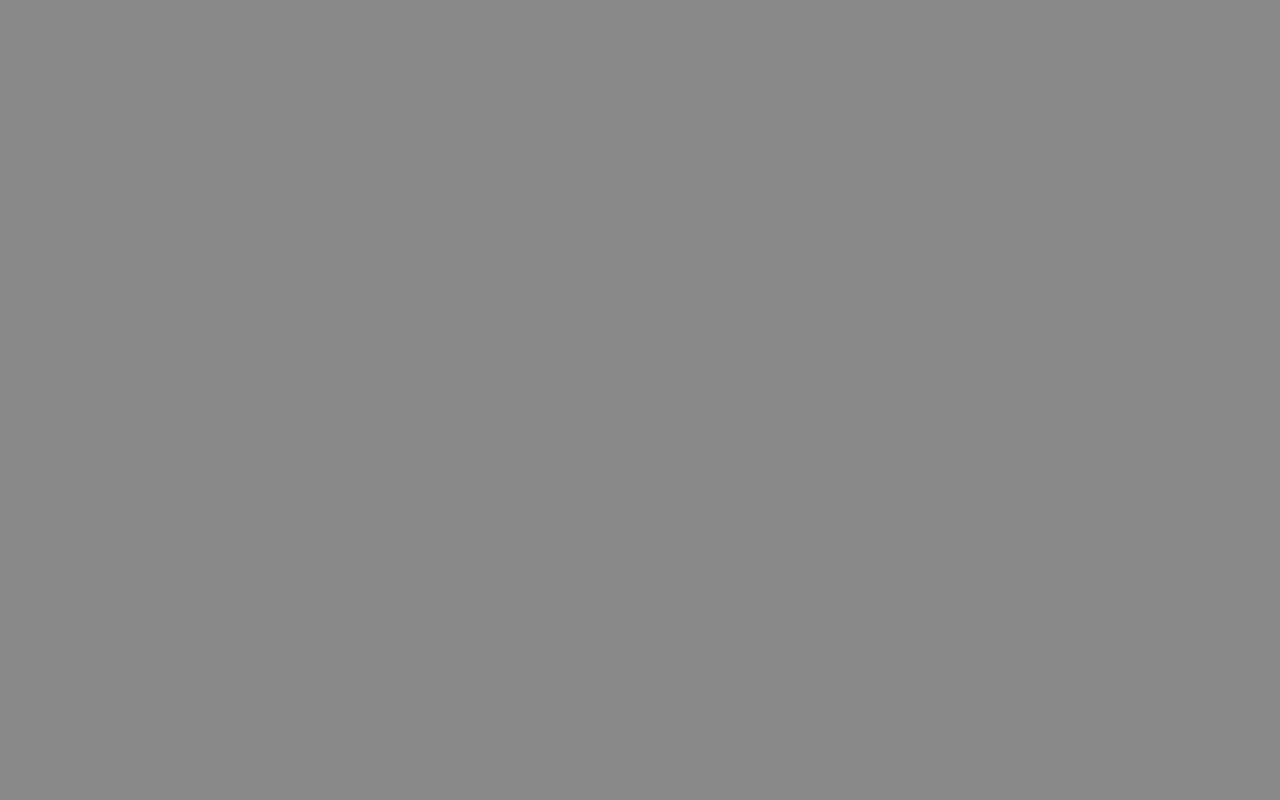
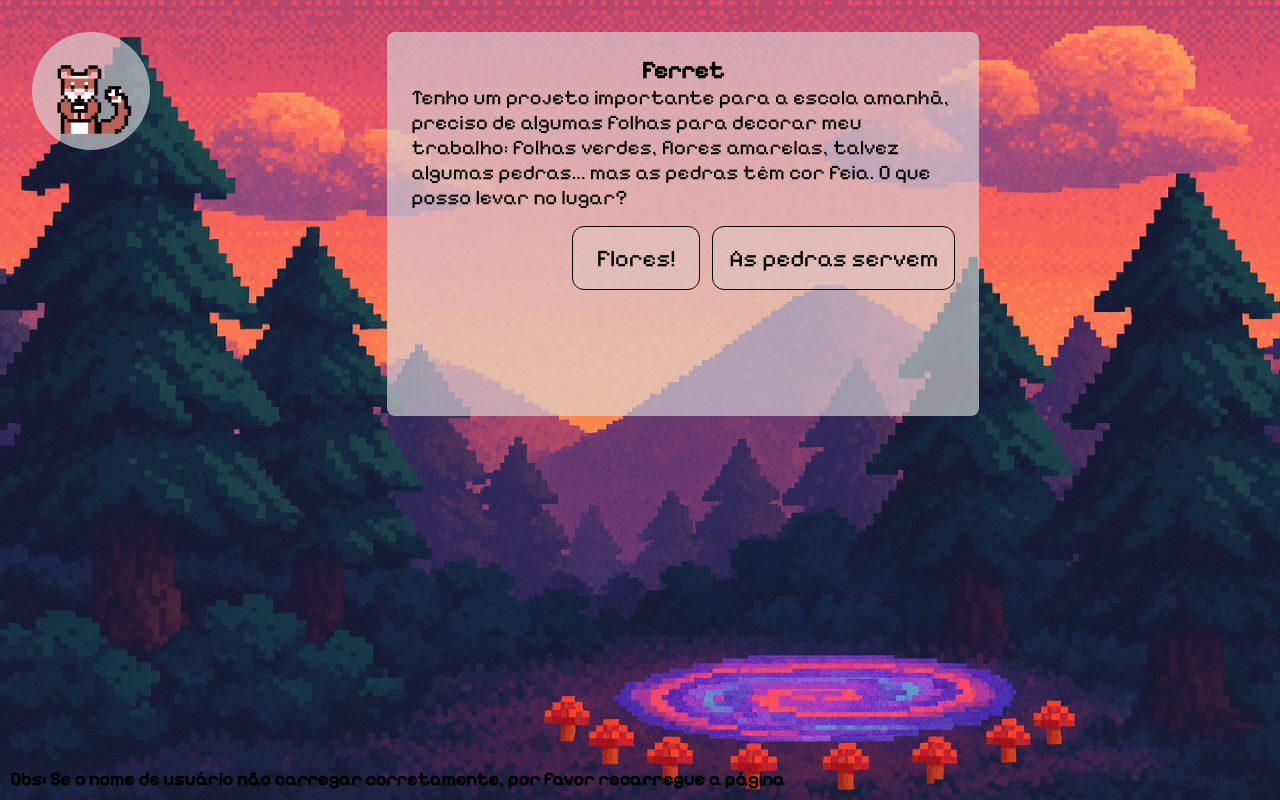
Before and after one commit to gustavoZuin237/kingdom-of-dialect, a React (Vite) app: page /#/level0 in a window 1280 px wide. Built offline with nearby package versions, Linux system fonts and the light colour scheme.

Commit message:
Fix: corrected image pathing to work in production

```diff
--- a/src/App.tsx
+++ b/src/App.tsx
@@ -4,7 +4,7 @@ import { defaultTheme } from "./styles/themes/default";
 import { GlobalStyle } from "./styles/global";
 
 import {
-  BrowserRouter
+  HashRouter
 } from "react-router-dom";
 
 import { Router } from "./router";
@@ -14,9 +14,9 @@ document.title = "K.O.D | Kingdom of Dialect";
 export function App() {
   return (
     <ThemeProvider theme={defaultTheme}>
-      <BrowserRouter basename="/kingdom-of-dialect">
+      <HashRouter>
         <Router />
-       </BrowserRouter>
+      </HashRouter>
 
       <GlobalStyle />
     </ThemeProvider>
--- a/src/components/CharacterImage/index.tsx
+++ b/src/components/CharacterImage/index.tsx
@@ -9,31 +9,31 @@ export function CharacterImage({level} : CharacterImagePropsI) {
 
     switch (level) {
         case 0:
-            imageSrc = '/assets/characters/ferret.png'
+            imageSrc = `${import.meta.env.BASE_URL}assets/characters/ferret.png`
             break;
 
         case 1:
-            imageSrc = '/assets/characters/aunt_ferret.png'
+            imageSrc = `${import.meta.env.BASE_URL}assets/characters/aunt_ferret.png`
             break;
 
         case 2:
-            imageSrc = '/assets/characters/fox.png'
+            imageSrc = `${import.meta.env.BASE_URL}assets/characters/fox.png`
             break;
 
         case 3:
-            imageSrc = '/assets/characters/frog.png'
+            imageSrc = `${import.meta.env.BASE_URL}assets/characters/frog.png`
             break;
 
         case 4:
-            imageSrc = '/assets/characters/duck.png'
+            imageSrc = `${import.meta.env.BASE_URL}assets/characters/duck.png`
             break;
 
         case 5:
-            imageSrc = '/assets/characters/aunt_ferret.png'
+            imageSrc = `${import.meta.env.BASE_URL}assets/characters/aunt_ferret.png`
             break;
 
         case 6:
-            imageSrc = '/assets/characters/bones.png'
+            imageSrc = `${import.meta.env.BASE_URL}assets/characters/bones.png`
             break;
 
 
--- a/src/pages/credits/styles.ts
+++ b/src/pages/credits/styles.ts
@@ -8,7 +8,7 @@ export const PageContainer = styled.div`
     justify-content: center;
     padding: 2rem 4rem;
 
-    background: url("/assets/backgrounds/9.creditos_jogo.png") no-repeat center;
+    background: url(${import.meta.env.BASE_URL}/assets/backgrounds/9.creditos_jogo.png) no-repeat center;
     background-size: cover;
 `
 
--- a/src/pages/home/styles.ts
+++ b/src/pages/home/styles.ts
@@ -10,6 +10,6 @@ export const PageContainer = styled.div`
 
     padding: 2rem 4rem;
 
-    background: url("/assets/backgrounds/start-screen.png") no-repeat center;
+    background: url(${import.meta.env.BASE_URL}assets/backgrounds/start-screen.png) no-repeat center;
     background-size: cover;
 `
--- a/src/pages/level/styles.ts
+++ b/src/pages/level/styles.ts
@@ -14,43 +14,43 @@ export const PageContainer = styled.div<LevelProps>`
         switch (level) {
             case 0:
                 return `
-                    background: url("/assets/backgrounds/2.portal.png") no-repeat center;
+                    background: url(${import.meta.env.BASE_URL}assets/backgrounds/2.portal.png) no-repeat center;
                     background-size: cover;
                 `;
 
             case 1:
                 return `
-                    background: url("/assets/backgrounds/3.casa_tia.png") no-repeat center;
+                    background: url(${import.meta.env.BASE_URL}assets/backgrounds/3.casa_tia.png) no-repeat center;
                     background-size: cover;
                 `;
 
             case 2:
                 return `
-                    background: url("/assets/backgrounds/4.fazenda.png") no-repeat center;
+                    background: url(${import.meta.env.BASE_URL}assets/backgrounds/4.fazenda.png) no-repeat center;
                     background-size: cover;
                 `;
 
             case 3:
                 return `
-                    background: url("/assets/backgrounds/5.mercado.png") no-repeat center;
+                    background: url(${import.meta.env.BASE_URL}assets/backgrounds/5.mercado.png) no-repeat center;
                     background-size: cover;
                 `;
 
             case 4:
                 return `
-                    background: url("/assets/backgrounds/6.loja_roupa.png") no-repeat center;
+                    background: url(${import.meta.env.BASE_URL}assets/backgrounds/6.loja_roupa.png) no-repeat center;
                     background-size: cover;
                 `;
 
             case 5:
                 return `
-                    background: url("/assets/backgrounds/7.computador.png") no-repeat center;
+                    background: url(${import.meta.env.BASE_URL}assets/backgrounds/7.computador.png) no-repeat center;
                     background-size: cover;
                 `;
 
             case 6:
                 return `
-                    background: url("/assets/backgrounds/8.final_portal.png") no-repeat center;
+                    background: url(${import.meta.env.BASE_URL}assets/backgrounds/8.final_portal.png) no-repeat center;
                     background-size: cover;
                 `;
 
--- a/src/pages/register/index.tsx
+++ b/src/pages/register/index.tsx
@@ -19,7 +19,7 @@ export function Register() {
 
     return (
         <s.PageContainer>
-            <s.Image src='/assets/logo/logo.png' />
+            <s.Image src={`${import.meta.env.BASE_URL}assets/logo/logo.png`} />
 
             <s.InputContainer>
                 <s.InputLabel>Nome do jogador</s.InputLabel>
--- a/src/pages/register/styles.ts
+++ b/src/pages/register/styles.ts
@@ -7,7 +7,7 @@ export const PageContainer = styled.div`
     align-items: center;
     justify-content: center;
 
-    background: url("/assets/backgrounds/1.casa_start.png") no-repeat center;
+    background: url(${import.meta.env.BASE_URL}assets/backgrounds/1.casa_start.png) no-repeat center;
     background-size: cover;
 `
 
```
